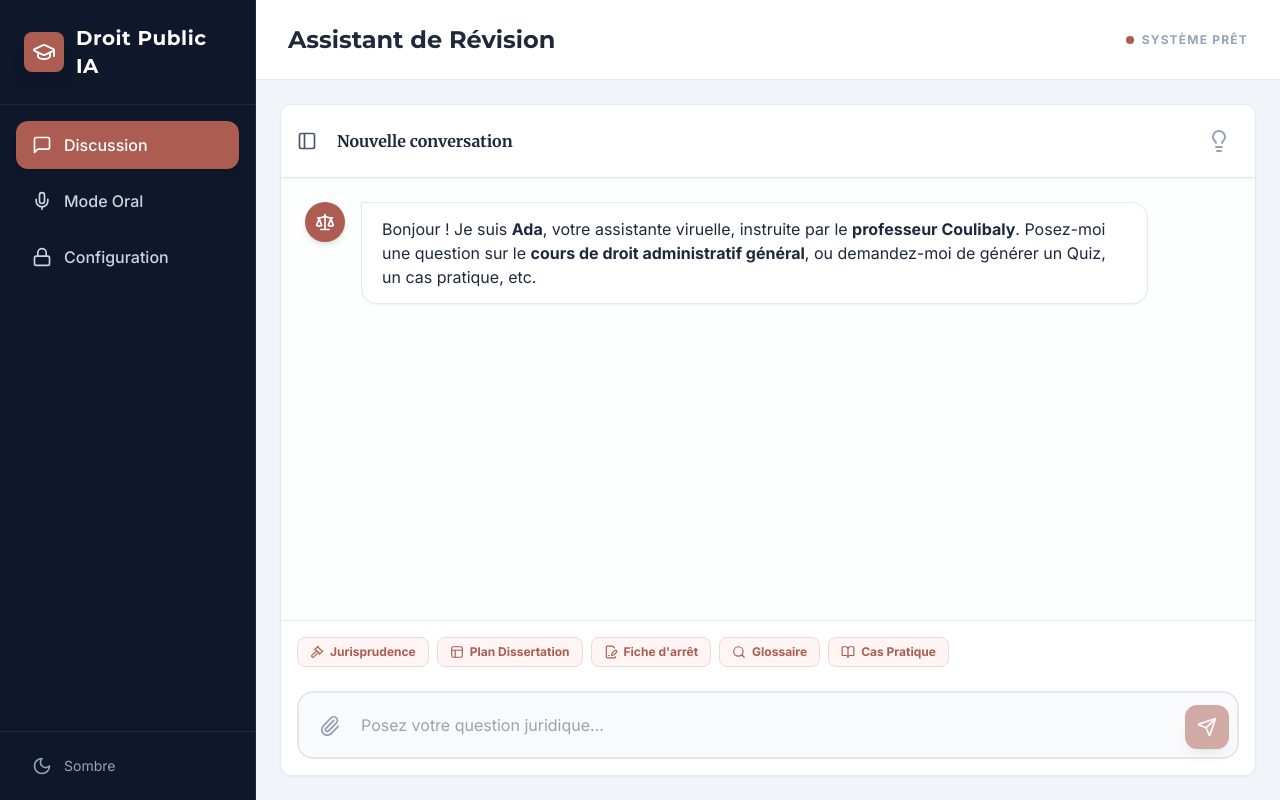
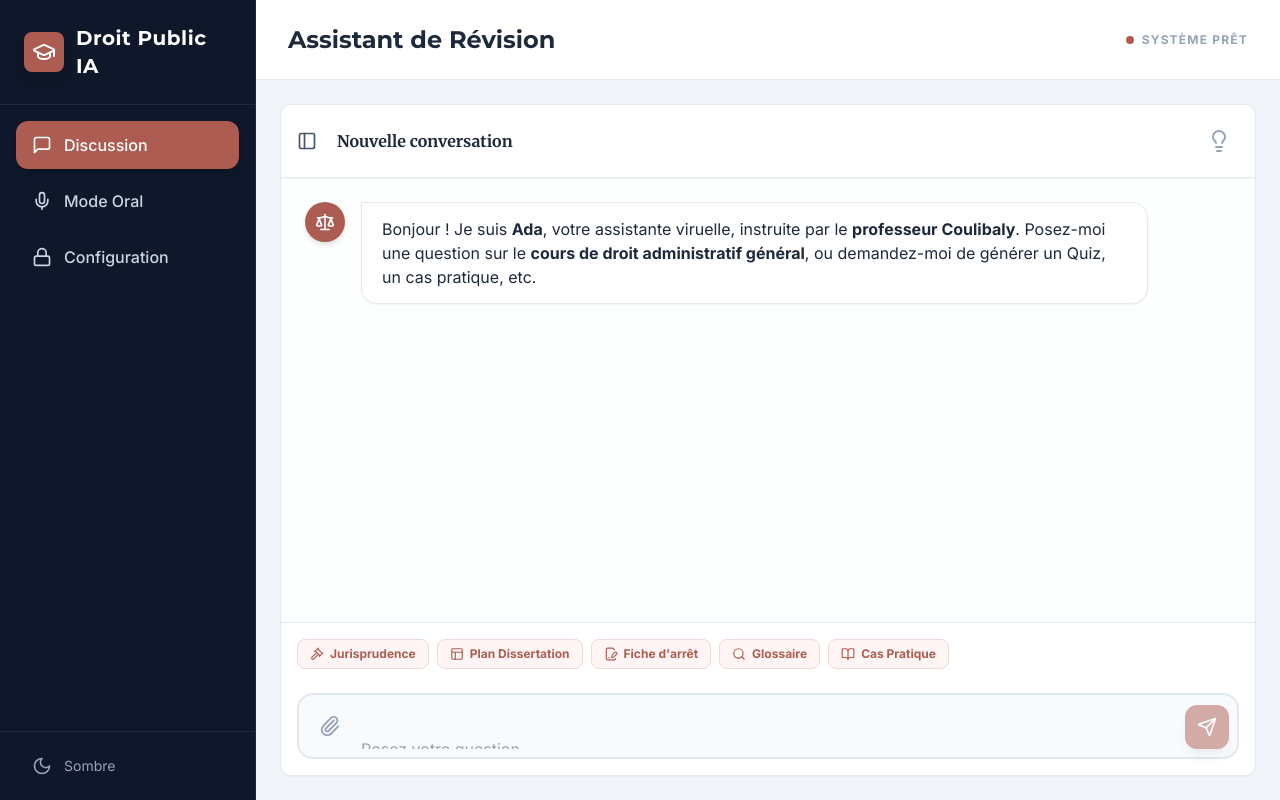
Before and after one commit to acoulibaly-ghb/lex-publica-admin-l2dz, a React (Vite) app: page / in a window 1280 px wide. Built offline with nearby package versions, Linux system fonts and the light colour scheme; no server answers.

Commit message:
Update TextChat.tsx

```diff
--- a/components/TextChat.tsx
+++ b/components/TextChat.tsx
@@ -212,7 +212,7 @@ export const TextChat: React.FC<TextChatProps> = ({ courseContent, systemInstruc
                     <div className={`w-10 h-10 rounded-full ${colors.primary} flex items-center justify-center text-white`}><Scale size={20} /></div>
                     <div className="bg-white dark:bg-slate-800 px-5 py-3 rounded-2xl rounded-tl-none border border-slate-200 dark:border-slate-700">
                         <Loader2 className={`animate-spin ${colors.text} inline-block mr-2`} size={16} />
-                        <span className="text-slate-500 text-sm italic">Analyse doctrinale...</span>
+                        <span className="text-slate-500 text-sm italic">Analyse en cours...</span>
                     </div>
                 </div>
             )}
@@ -243,8 +243,8 @@ export const TextChat: React.FC<TextChatProps> = ({ courseContent, systemInstruc
                     value={input}
                     onChange={e => setInput(e.target.value)}
                     onKeyDown={e => e.key === 'Enter' && !e.shiftKey && (e.preventDefault(), sendMessage())}
-                    placeholder="Posez votre question juridique..."
-                    className="flex-1 py-3 bg-transparent border-none focus:ring-0 resize-none text-slate-800 dark:text-white max-h-[200px] text-sm md:text-base"
+                    placeholder="Posez votre question..."
+                    className="flex-1 py-3 bg-transparent !border-none outline-none shadow-none focus:ring-0 resize-none text-slate-800 dark:text-white max-h-[200px] text-sm md:text-base"
                 />
                 <button onClick={() => sendMessage()} disabled={(!input.trim() && !attachedFile) || isLoading} className={`p-3 ${colors.primary} text-white rounded-xl ${colors.hover} shadow-lg disabled:opacity-50 active:scale-95 transition-all`}><Send size={20} /></button>
             </div>
```
